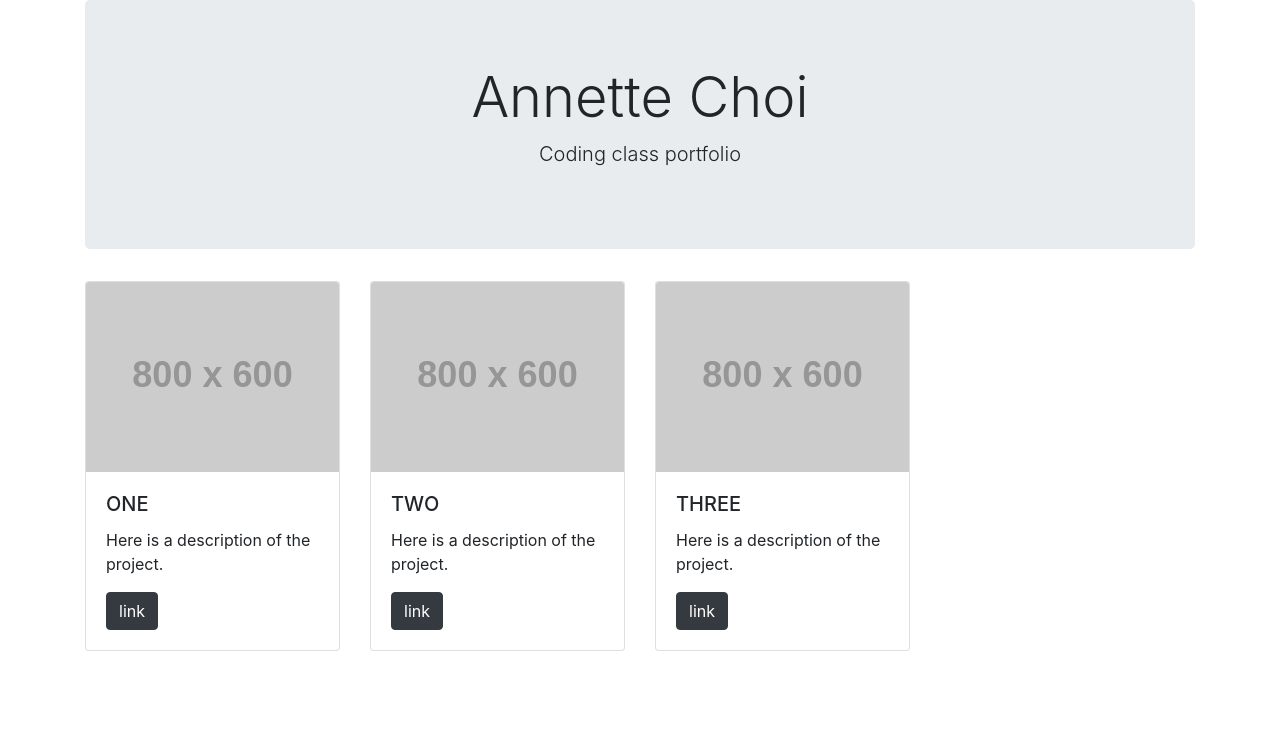
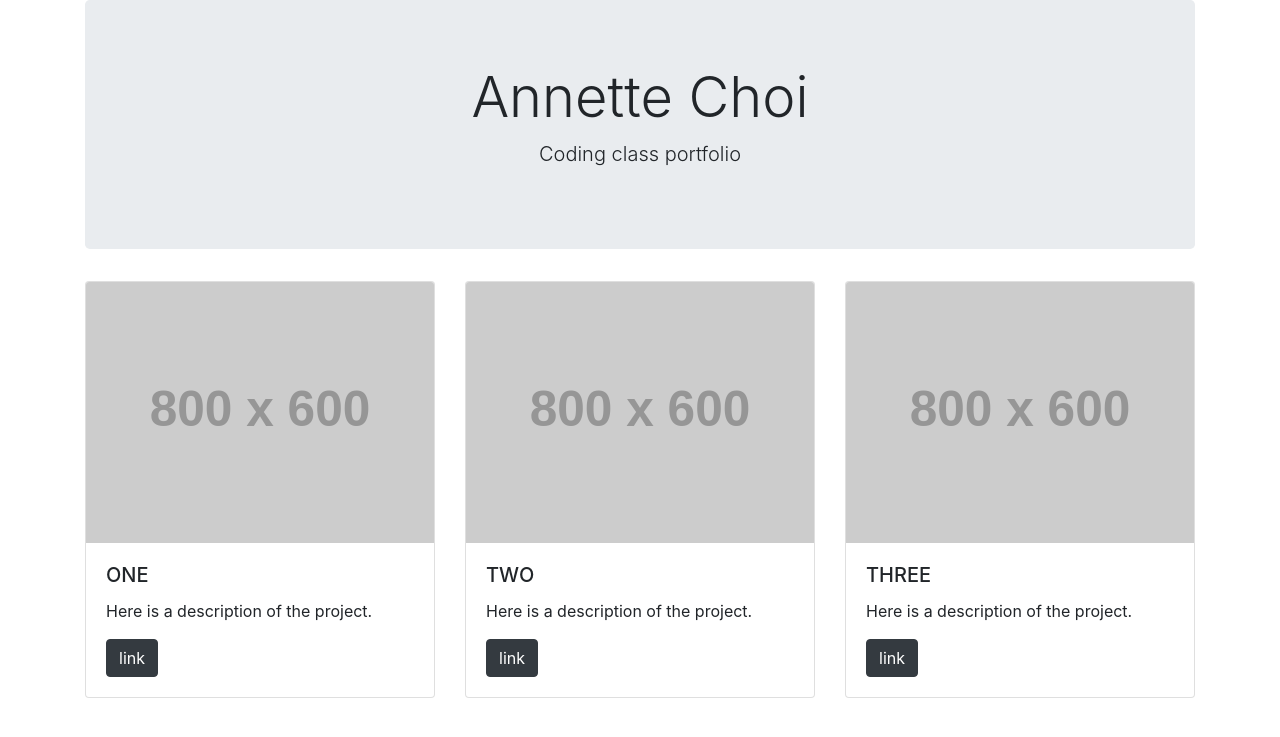
Before and after one commit to annettechoi/annettechoi, a Jekyll site: the page built from index.html, in a window 1280 px wide. Shown: the top 737 px of the page. Built offline with Jekyll 4.4.1, drawn with Linux system fonts in a browser that asks for light colours.

Commit message:
Update index.html

```diff
--- a/index.html
+++ b/index.html
@@ -18,7 +18,7 @@ projects:
 <div class="row">
 
   {% for project in page.projects %}
-  <div class="col-6 col-md-3">
+  <div class="col-6 col-md-4">
     <div class="card">
       <img src="{{ project.image }}" class="card-img-top img-fluid d-block" alt="placeholder">
       <div class="card-body">
```
